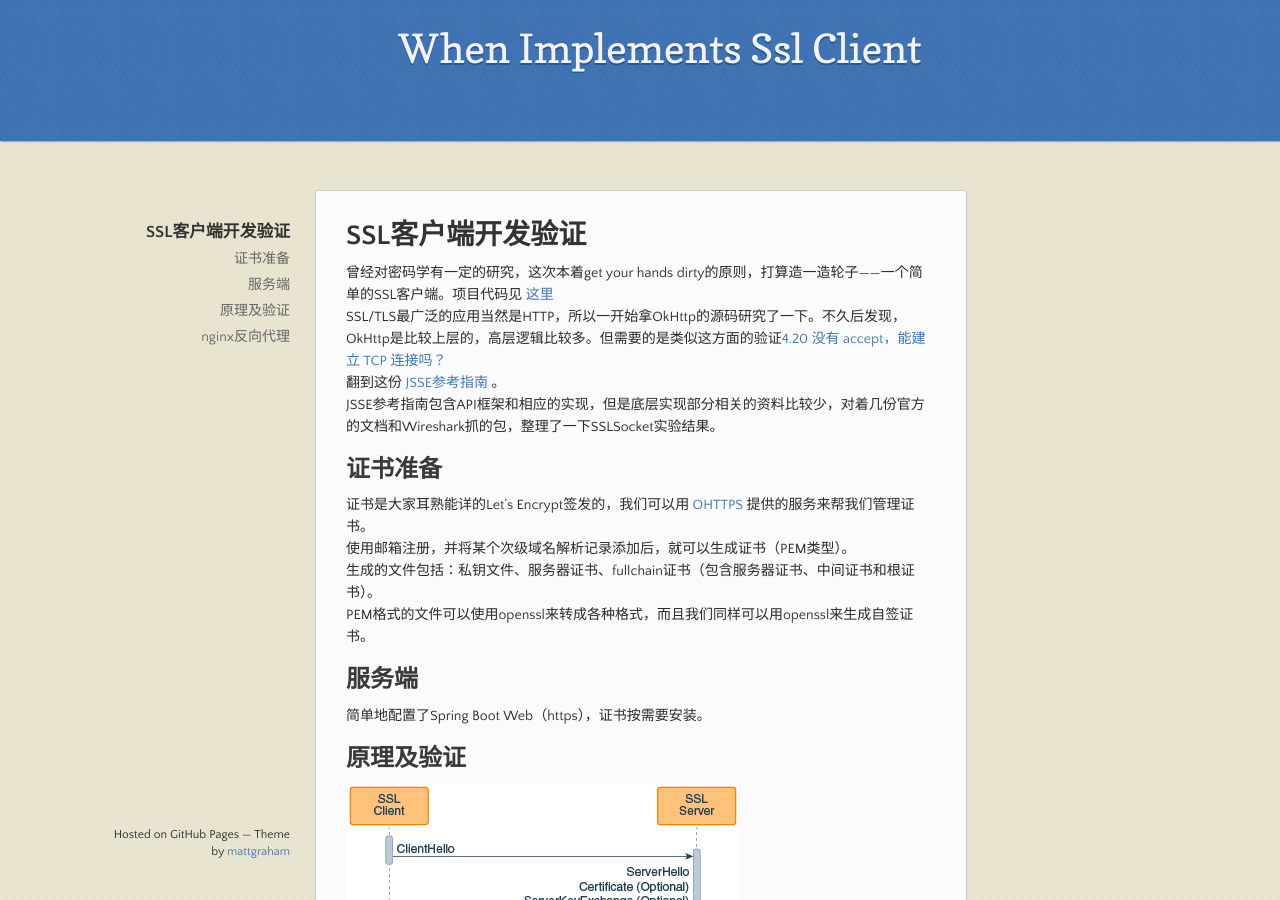
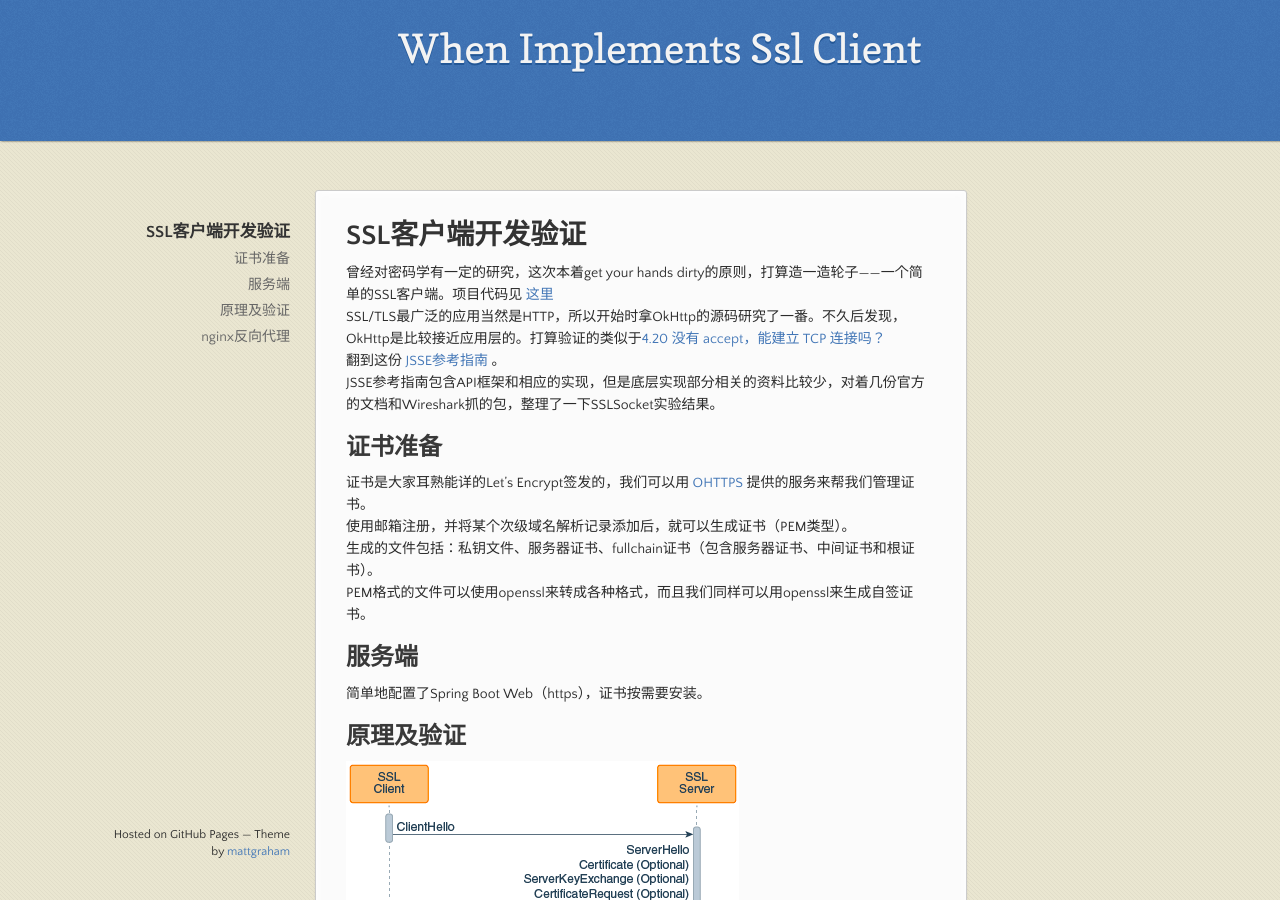
Before and after one commit to lvv9/lvv9.github.io, a Jekyll site: the page built from _posts/2021-12-23-when-implements-ssl-client.md, in a window 1280 px wide and 900 px high. Built offline with Jekyll 4.4.1, drawn with Linux system fonts in a browser that asks for light colours; our own code applies the rules of GitHub Pages for plain Markdown files; comment, search, counter and statistics services are not loaded; the repository's description, which GitHub fills in, is left out.

Commit message:
更新 2021-12-23-when-implements-ssl-client.md

```diff
--- a/_posts/2021-12-23-when-implements-ssl-client.md
+++ b/_posts/2021-12-23-when-implements-ssl-client.md
@@ -1,7 +1,7 @@
 # SSL客户端开发验证
 
 曾经对密码学有一定的研究，这次本着get your hands dirty的原则，打算造一造轮子——一个简单的SSL客户端。项目代码见 [这里](https://github.com/lvv9/tls) <br>
-SSL/TLS最广泛的应用当然是HTTP，所以一开始拿OkHttp的源码研究了一下。不久后发现，OkHttp是比较上层的，高层逻辑比较多。但需要的是类似这方面的验证[4.20 没有 accept，能建立 TCP 连接吗？](https://xiaolincoding.com/network/3_tcp/tcp_no_accpet.html) <br>
+SSL/TLS最广泛的应用当然是HTTP，所以开始时拿OkHttp的源码研究了一番。不久后发现，OkHttp是比较接近应用层的。打算验证的类似于[4.20 没有 accept，能建立 TCP 连接吗？](https://xiaolincoding.com/network/3_tcp/tcp_no_accpet.html) <br>
 翻到这份 [JSSE参考指南](https://docs.oracle.com/javase/7/docs/technotes/guides/security/jsse/JSSERefGuide.html) 。<br>
 JSSE参考指南包含API框架和相应的实现，但是底层实现部分相关的资料比较少，对着几份官方的文档和Wireshark抓的包，整理了一下SSLSocket实验结果。
 
```
